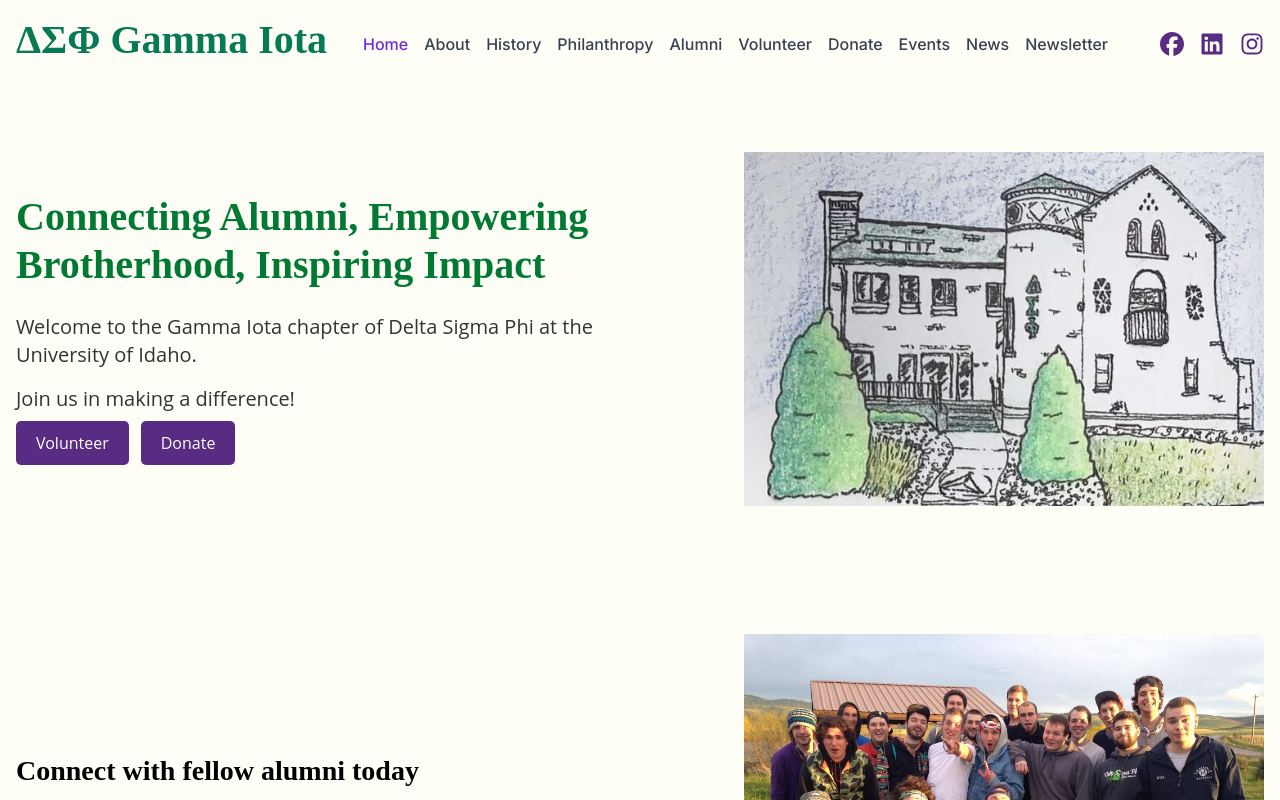
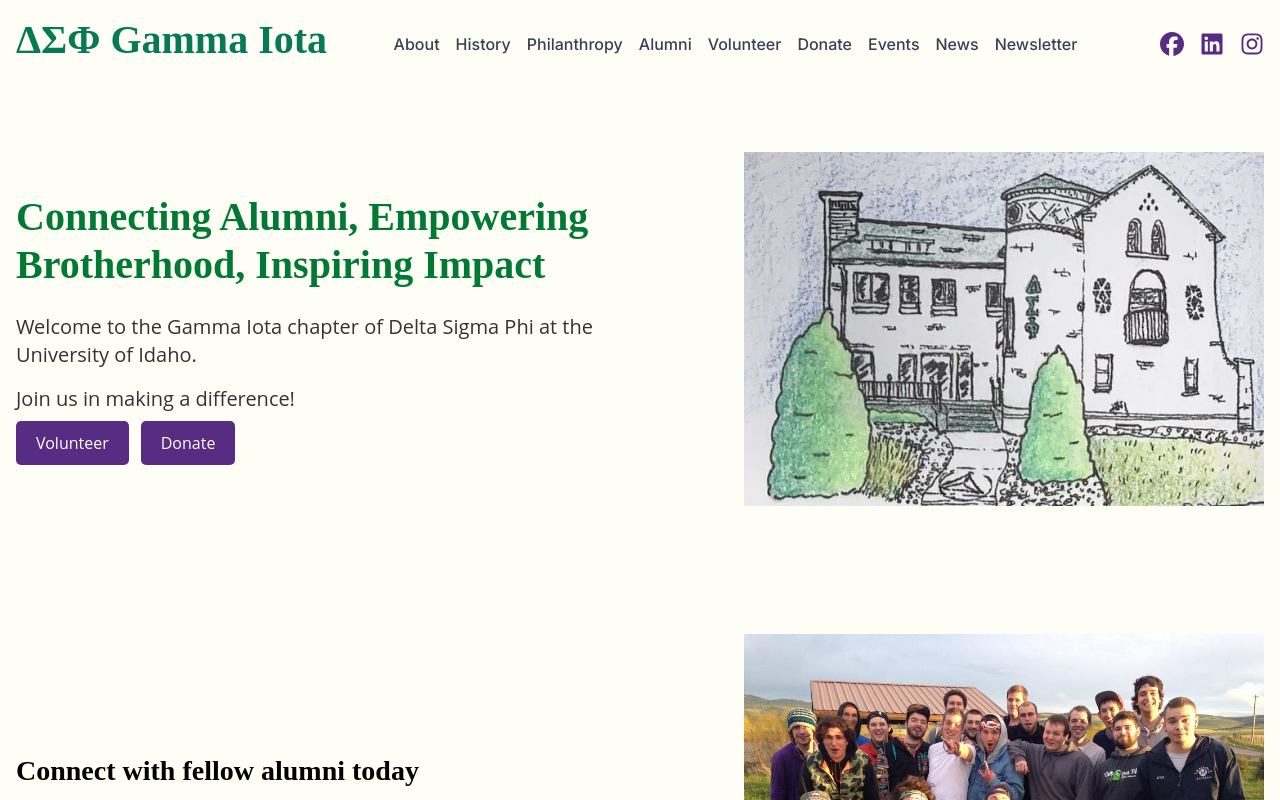
Before and after one commit to MSBivens/dsp, a Next.js app in the folder dsp/: page / in a window 1280 px wide. Shown: the top 800 px of the page. Built offline with nearby package versions, Linux system fonts and the light colour scheme.

Commit message:
deployment fix

```diff
--- a/dsp/package.json
+++ b/dsp/package.json
@@ -21,6 +21,7 @@
     "react-icons": "^5.2.1",
     "remark": "^15.0.1",
     "remark-html": "^16.0.1",
+    "script": "^0.1.4",
     "sharp": "^0.33.4"
   },
   "devDependencies": {
--- a/dsp/src/app/components/header.jsx
+++ b/dsp/src/app/components/header.jsx
@@ -1,5 +1,4 @@
 "use client";
-// import Script from "next/script";
 
 import logoSquare from "../../../public/images/logoSquare.png";
 // import Image from "next/image";
@@ -95,7 +94,7 @@
           id="mobile-menu-2"
         >
           <ul class="flex flex-col mt-4 font-medium lg:flex-row lg:space-x-4 lg:mt-0">
-            <li>
+            {/* <li>
               <a
                 href="/"
                 class="block py-2 pl-3 pr-4 text-white bg-purple-700 rounded lg:bg-transparent lg:text-purple-700 lg:p-0 dark:text-white"
@@ -103,7 +102,7 @@
               >
                 Home
               </a>
-            </li>
+            </li> */}
             <li>
               <a
                 href="/about"
@@ -179,7 +178,7 @@
           </ul>
         </div>
       </div>
-      <script src="https://unpkg.com/flowbite@1.4.1/dist/flowbite.js" />
+      <script src="https://unpkg.com/flowbite@1.4.1/dist/flowbite.js" async />
     </header>
   );
 }
--- a/dsp/src/app/layout.js
+++ b/dsp/src/app/layout.js
@@ -1,5 +1,6 @@
 import { Inter } from "next/font/google";
 import "./globals.css";
+// import Script from "next/script";
 
 import Header from "./components/clientHeader";
 import Footer from "./components/footer";
@@ -23,6 +24,7 @@
         {children}
         <Footer />
       </body>
+      {/* <script src="https://unpkg.com/flowbite@1.4.1/dist/flowbite.js" /> */}
     </html>
   );
 }
```
Also changed, not shown: 1 other file (tests, documents, lock files or other folders).
